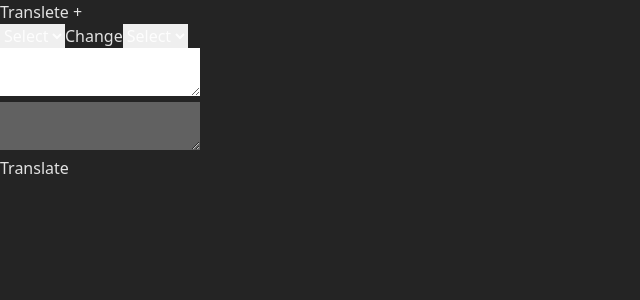
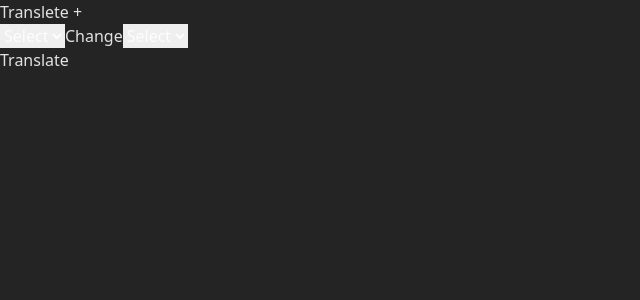
Before and after one commit to beyzaaakeser/TranslateApp-ReduxToolkit, a React (Vite) app: page / in a window 1280 px wide. Shown: the top 300 px of the page, without its empty margins (0-640 px from the left). Built offline with nearby package versions, Linux system fonts and the light colour scheme.

Commit message:
TextContainer  components added

```diff
--- a/src/App.jsx
+++ b/src/App.jsx
@@ -12,17 +12,7 @@ const App = () => {
 
       <LanguageSelect/>
 
-        <div className="flex gap-3 mt-5 md:gap-[105px] max-md:flex-col">
-          <div className="flex-1">
-            <textarea className="w-full min-h-[300px] max-h-[500px] text-black text-[20px] rounded p-[10px]"></textarea>
-          </div>
-          <div>
-            <textarea
-              disabled
-              className="w-full min-h-[300px] max-h-[500px] text-gray-300 text-[20px] rounded p-[10px]"
-            ></textarea>
-          </div>
-        </div>
+
 
         <button
           className="bg-zinc-700 px-5 py-3 rounded-md
```
Also changed, not shown: src/components/TextContainer.jsx (added, +19 -0 lines).
